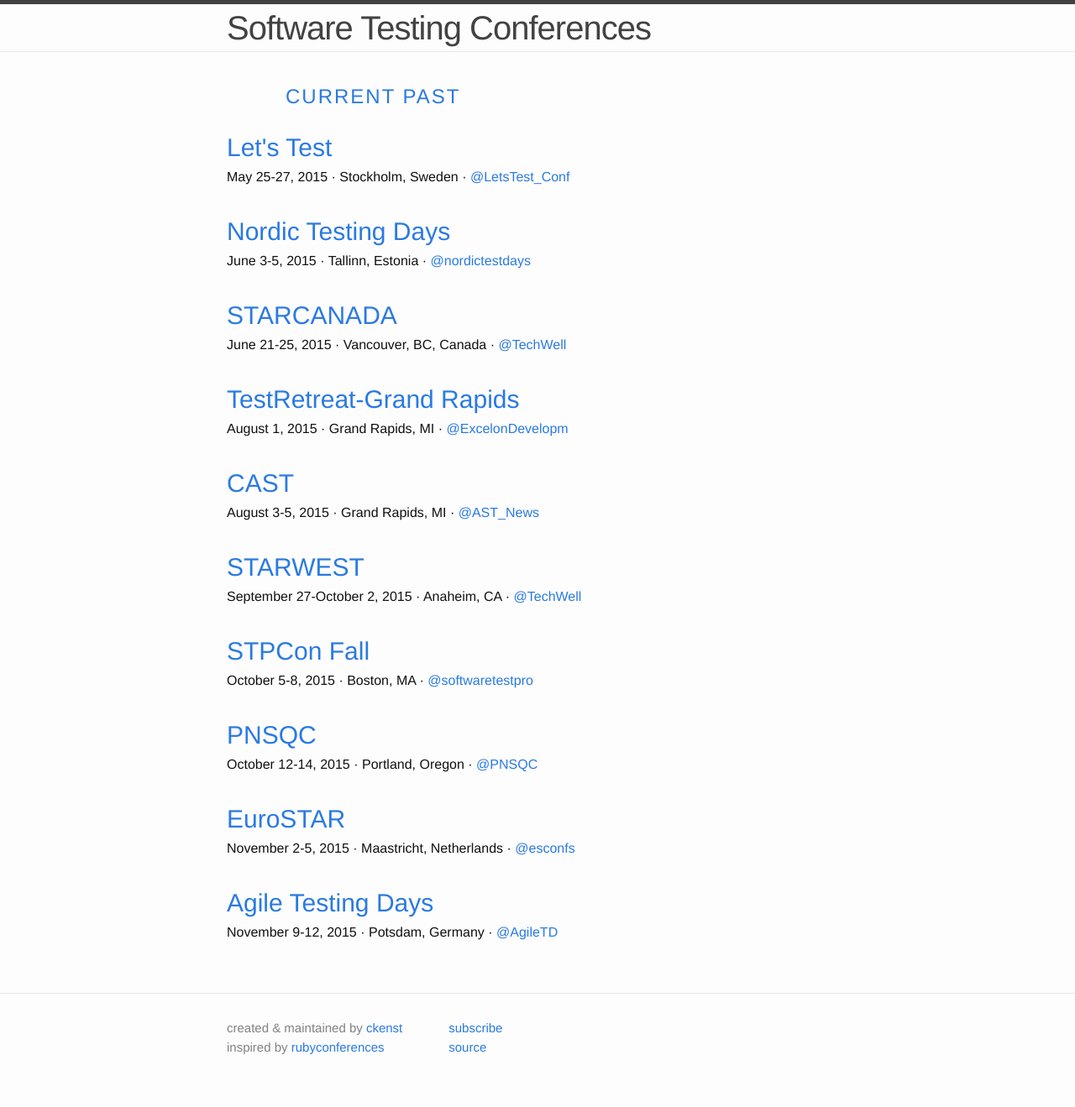
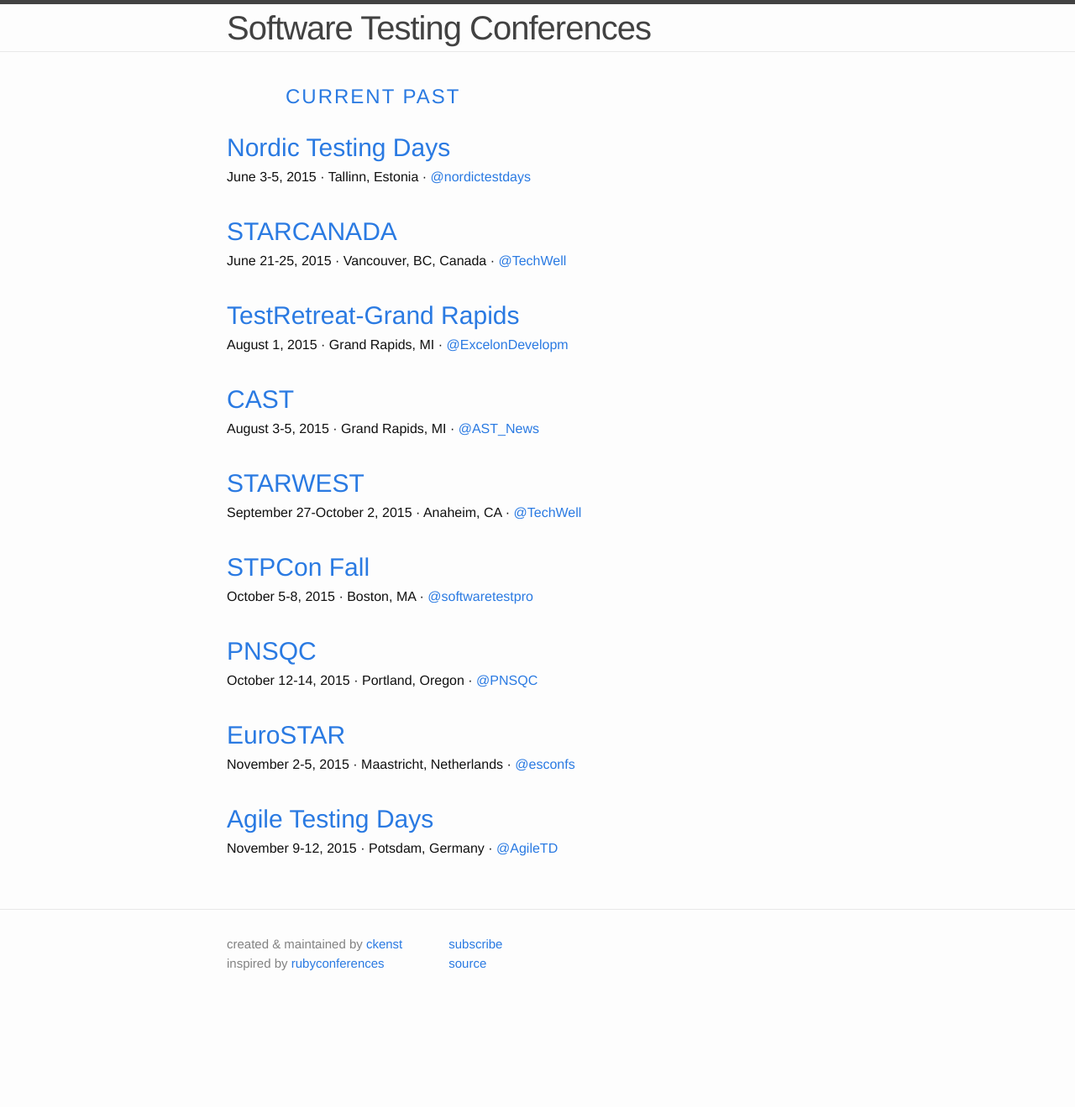
Before and after one commit to TestingConferences/testingconferences.github.io, a Jekyll site: the page built from index.html, in a window 1280 px wide. Shown: the whole page at 84% size. Built offline with Jekyll 4.4.1, drawn with Linux system fonts in a browser that asks for light colours; after the commit the page ends 1219 px from its top, so only the background shows below that.

Commit message:
Removed Let's Test conference

```diff
--- a/_data/current.yml
+++ b/_data/current.yml
@@ -1,10 +1,3 @@
-- name: Let's Test
-  location: Stockholm, Sweden
-  dates: "May 25-27, 2015"
-  url: http://lets-test.com
-  twitter: LetsTest_Conf
-  reg_phrase: Registration is open
-
 - name: Nordic Testing Days
   location: Tallinn, Estonia
   dates: "June 3-5, 2015"
```
